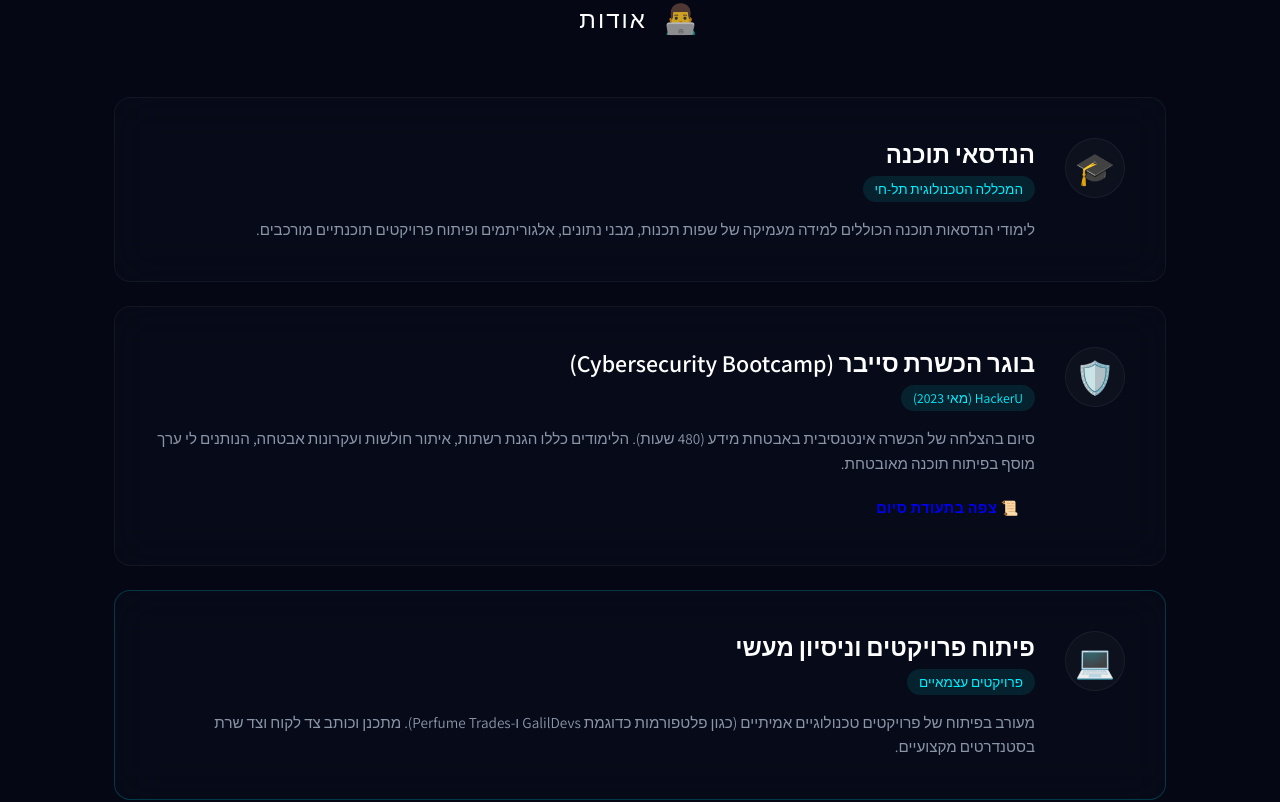
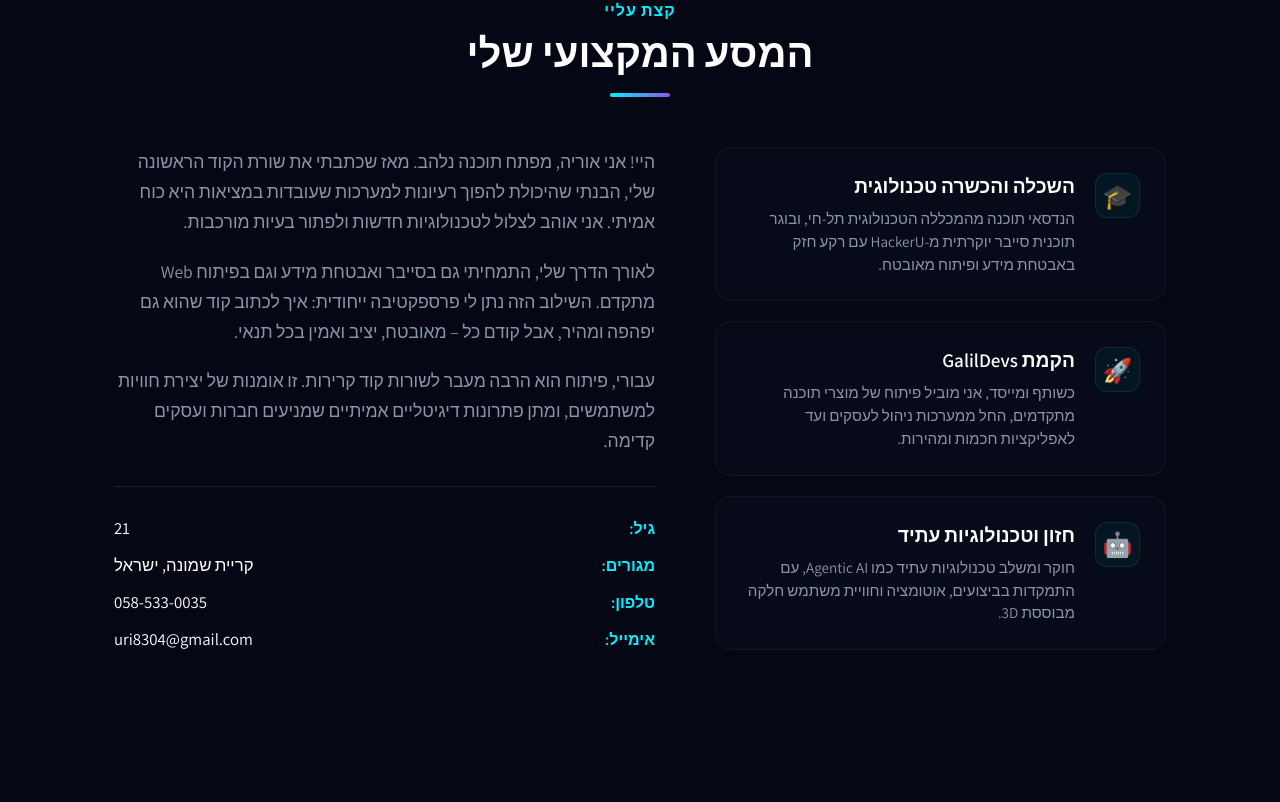
Before and after one commit to uriashushan/uria-shushan-portfolio, a React (Vite) app: page / in a window 1280 px wide. Shown: the part 920-1722 px from the top of the page. Built offline with nearby package versions, Linux system fonts and the light colour scheme.

Commit message:
Redesign About section to a modern split layout with custom original text

```diff
--- a/src/App.jsx
+++ b/src/App.jsx
@@ -112,37 +112,77 @@ export default function App() {
           </section>
 
           {/* About Section */}
+          {/* About Section - Split Layout */}
           <section className="lp-section reveal" id="about" dir="rtl">
-            <h2 className="section-header-vibrant center">
-              <span className="sh-icon">👨‍💻</span> אודות
-            </h2>
-            <div className="about-timeline">
-              <div className="timeline-item glass-card">
-                <div className="tl-icon">🎓</div>
-                <div className="tl-content">
-                  <h3>הנדסאי תוכנה</h3>
-                  <span className="tl-date">המכללה הטכנולוגית תל-חי</span>
-                  <p>לימודי הנדסאות תוכנה הכוללים למידה מעמיקה של שפות תכנות, מבני נתונים, אלגוריתמים ופיתוח פרויקטים תוכנתיים מורכבים.</p>
+            <div className="about-header-split">
+              <span className="ah-subtitle">קצת עליי</span>
+              <h2 className="ah-title">המסע המקצועי שלי</h2>
+              <div className="ah-underline"></div>
+            </div>
+
+            <div className="about-split-container">
+              {/* Left Side: Cards */}
+              <div className="about-cards-side">
+
+                <div className="about-glass-card">
+                  <div className="agc-icon">🎓</div>
+                  <div className="agc-content">
+                    <h4>השכלה והכשרה טכנולוגית</h4>
+                    <p>הנדסאי תוכנה מהמכללה הטכנולוגית תל-חי, ובוגר תוכנית סייבר יוקרתית מ-HackerU עם רקע חזק באבטחת מידע ופיתוח מאובטח.</p>
+                  </div>
                 </div>
+
+                <div className="about-glass-card">
+                  <div className="agc-icon">🚀</div>
+                  <div className="agc-content">
+                    <h4>הקמת GalilDevs</h4>
+                    <p>כשותף ומייסד, אני מוביל פיתוח של מוצרי תוכנה מתקדמים, החל ממערכות ניהול לעסקים ועד לאפליקציות חכמות ומהירות.</p>
+                  </div>
+                </div>
+
+                <div className="about-glass-card">
+                  <div className="agc-icon">🤖</div>
+                  <div className="agc-content">
+                    <h4>חזון וטכנולוגיות עתיד</h4>
+                    <p>חוקר ומשלב טכנולוגיות עתיד כמו Agentic AI, עם התמקדות בביצועים, אוטומציה וחוויית משתמש חלקה מבוססת 3D.</p>
+                  </div>
+                </div>
+
               </div>
-              <div className="timeline-item glass-card">
-                <div className="tl-icon">🛡️</div>
-                <div className="tl-content">
-                  <h3>בוגר הכשרת סייבר (Cybersecurity Bootcamp)</h3>
-                  <span className="tl-date">HackerU (מאי 2023)</span>
-                  <p>סיום בהצלחה של הכשרה אינטנסיבית באבטחת מידע (480 שעות). הלימודים כללו הגנת רשתות, איתור חולשות ועקרונות אבטחה, הנותנים לי ערך מוסף בפיתוח תוכנה מאובטחת.</p>
-                  <a href={certImg} target="_blank" rel="noopener noreferrer" className="btn-vibrant outline cert-btn">
-                    📜 צפה בתעודת סיום
-                  </a>
+
+              {/* Right Side: Text & Info */}
+              <div className="about-text-side">
+                <p>
+                  היי! אני אוריה, מפתח תוכנה נלהב. מאז שכתבתי את שורת הקוד הראשונה שלי, הבנתי שהיכולת להפוך רעיונות למערכות שעובדות במציאות היא כוח אמיתי. אני אוהב לצלול לטכנולוגיות חדשות ולפתור בעיות מורכבות.
+                </p>
+                <p>
+                  לאורך הדרך שלי, התמחיתי גם בסייבר ואבטחת מידע וגם בפיתוח Web מתקדם. השילוב הזה נתן לי פרספקטיבה ייחודית: איך לכתוב קוד שהוא גם יפהפה ומהיר, אבל קודם כל – מאובטח, יציב ואמין בכל תנאי.
+                </p>
+                <p>
+                  עבורי, פיתוח הוא הרבה מעבר לשורות קוד קרירות. זו אומנות של יצירת חוויות למשתמשים, ומתן פתרונות דיגיטליים אמיתיים שמניעים חברות ועסקים קדימה.
+                </p>
+
+                <div className="about-info-divider"></div>
+
+                <div className="about-personal-info">
+                  <div className="api-row">
+                    <span className="api-label">גיל:</span>
+                    <span className="api-value">21</span>
+                  </div>
+                  <div className="api-row">
+                    <span className="api-label">מגורים:</span>
+                    <span className="api-value">קריית שמונה, ישראל</span>
+                  </div>
+                  <div className="api-row">
+                    <span className="api-label">טלפון:</span>
+                    <span className="api-value" style={{ direction: 'ltr' }}>058-533-0035</span>
+                  </div>
+                  <div className="api-row">
+                    <span className="api-label">אימייל:</span>
+                    <span className="api-value">uri8304@gmail.com</span>
+                  </div>
                 </div>
-              </div>
-              <div className="timeline-item glass-card highlight">
-                <div className="tl-icon">💻</div>
-                <div className="tl-content">
-                  <h3>פיתוח פרויקטים וניסיון מעשי</h3>
-                  <span className="tl-date">פרויקטים עצמאיים</span>
-                  <p>מעורב בפיתוח של פרויקטים טכנולוגיים אמיתיים (כגון פלטפורמות כדוגמת GalilDevs ו-Perfume Trades). מתכנן וכותב צד לקוח וצד שרת בסטנדרטים מקצועיים.</p>
-                </div>
+
               </div>
             </div>
           </section>
--- a/src/index.css
+++ b/src/index.css
@@ -190,30 +190,31 @@ body {
 }
 .btn-vibrant.secondary:hover { background: rgba(255,255,255,0.05); border-color: rgba(255,255,255,0.2); }
 
-/* ─── ABOUT TIMELINE ─── */
-.about-timeline { display: flex; flex-direction: column; gap: 24px; }
+/* ─── ABOUT SPLIT LAYOUT ─── */
+.about-header-split { text-align: center; margin-bottom: 50px; }
+.ah-subtitle { color: var(--neon-cyan); font-size: 1rem; font-weight: 600; letter-spacing: 1px; display: block; margin-bottom: 5px; }
+.ah-title { font-size: 2.5rem; color: #fff; font-weight: 800; display: inline-block; position: relative; margin-bottom: 15px; }
+.ah-underline { width: 60px; height: 4px; background: linear-gradient(90deg, var(--neon-cyan), var(--soft-purple)); margin: 0 auto; border-radius: 4px; }
 
-.timeline-item {
-  display: flex; gap: 30px; padding: 40px; transition: all 0.4s;
-}
-.timeline-item:hover {
-  transform: translateX(-5px); border-color: rgba(255,255,255,0.15);
-  background: rgba(255,255,255,0.02);
-}
-.timeline-item.highlight { border-color: rgba(0, 240, 255, 0.2); }
+.about-split-container { display: flex; gap: 60px; align-items: flex-start; }
 
-.tl-icon {
-  font-size: 2rem; width: 60px; height: 60px; display: flex; align-items: center; justify-content: center;
-  background: rgba(255,255,255,0.03); border-radius: 50%; flex-shrink: 0; border: 1px solid var(--border-glass);
-}
-.tl-content h3 { font-size: 1.5rem; font-weight: 600; color: #fff; margin-bottom: 6px; }
-.tl-date { display: inline-block; padding: 4px 12px; background: rgba(0, 240, 255, 0.1); color: var(--neon-cyan); border-radius: 50px; font-size: 0.85rem; margin-bottom: 15px; }
-.tl-content p { color: #8b95a8; line-height: 1.6; font-size: 0.95rem; }
+.about-cards-side { flex: 1; display: flex; flex-direction: column; gap: 20px; }
+.about-glass-card { background: rgba(10, 15, 30, 0.4); border: 1px solid var(--border-glass); border-radius: 16px; padding: 25px; display: flex; gap: 20px; align-items: flex-start; backdrop-filter: blur(10px); transition: all 0.3s ease; }
+.about-glass-card:hover { border-color: rgba(0, 240, 255, 0.3); transform: translateX(-5px); background: rgba(10, 15, 30, 0.7); }
+.agc-icon { background: rgba(0, 240, 255, 0.05); color: var(--neon-cyan); width: 45px; height: 45px; border-radius: 12px; display: flex; justify-content: center; align-items: center; font-size: 1.5rem; flex-shrink: 0; border: 1px solid rgba(0, 240, 255, 0.1); }
+.agc-content h4 { color: #fff; font-size: 1.2rem; font-weight: 600; margin-bottom: 8px; }
+.agc-content p { color: #8b95a8; font-size: 0.95rem; line-height: 1.5; }
 
-.cert-btn {
-  display: inline-flex; align-items: center; gap: 8px;
-  margin-top: 15px; padding: 8px 16px; font-size: 0.9rem;
-  border-radius: 50px;
+.about-text-side { flex: 1.2; text-align: right; }
+.about-text-side p { color: #8b95a8; font-size: 1.1rem; line-height: 1.7; margin-bottom: 20px; }
+.about-info-divider { height: 1px; background: rgba(255,255,255,0.1); margin: 30px 0; }
+.about-personal-info { display: flex; flex-direction: column; gap: 15px; }
+.api-row { display: flex; justify-content: space-between; align-items: center; }
+.api-label { color: var(--neon-cyan); font-weight: 600; font-size: 1rem; }
+.api-value { color: #fff; font-size: 1.05rem; }
+
+@media (max-width: 900px) {
+  .about-split-container { flex-direction: column-reverse; }
 }
 
 /* ─── SKILLS ─── */
```
